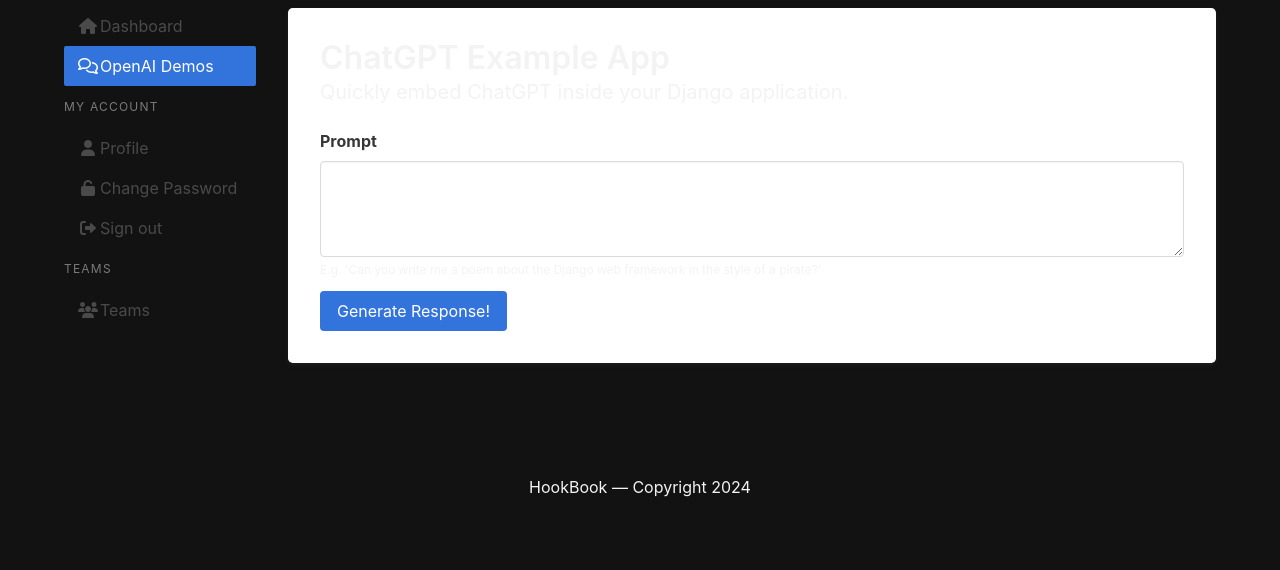
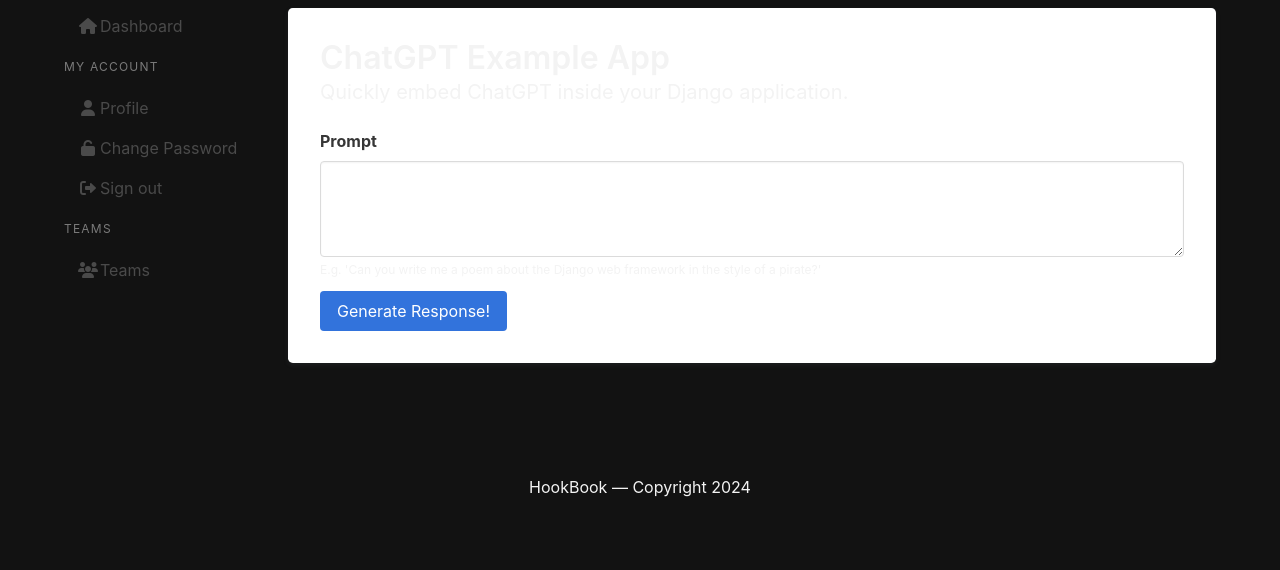
Before and after one commit to mchadaga/bookly, a Django app: page /openai/chat/ in a window 1280 px wide. Shown: the part 144-714 px from the top of the page. Run offline with Django 4.2, Linux system fonts and the light colour scheme; the visitor is signed in with stand-in values (Sample User, id 1); data that the repository does not hold is empty; parts of the project's set-up code (start-up, migrations or seed data) failed here and were passed over; some libraries are stand-ins or nearby versions.

Commit message:
removed openAI examples and pegasus examples

```diff
--- a/templates/web/components/app_nav.html
+++ b/templates/web/components/app_nav.html
@@ -10,11 +10,7 @@
       </a>
     </li>
     {% include "web/components/team_nav.html" %}
-    <li>
-      <a href="{% url 'openai_example:openai_home' %}" {% if active_tab == 'openai' %}class="is-active"{% endif %}>
-        <span class="pg-icon"><i class="fa-regular fa-comments"></i></span><span class="is-hidden-tablet-only">{% translate "OpenAI Demos" %}</span>
-      </a>
-    </li>
+
   </ul>
   <p class="menu-label is-hidden-tablet-only">
     {% translate "My Account" %}
```
